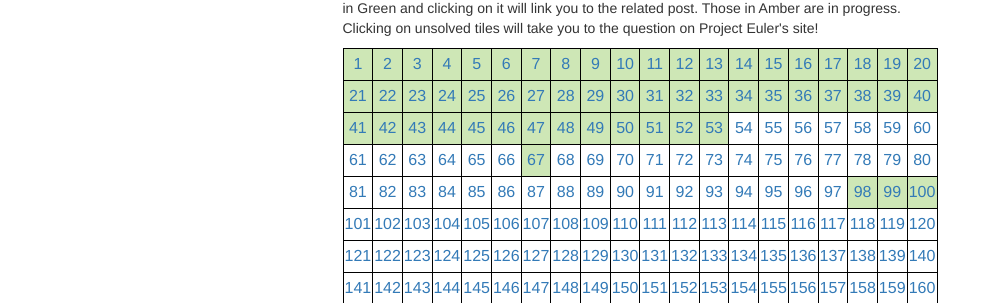
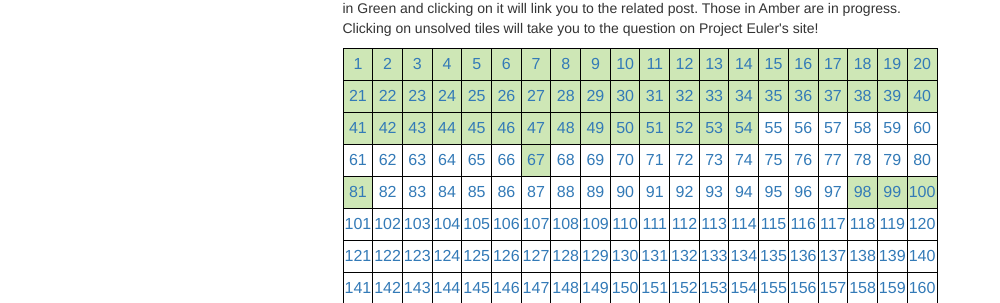
Before and after one commit to sspeng/jkschin.github.io, a Jekyll site: the page built from euler/index.html, in a window 1280 px wide. Shown: the part 222-525 px from the top of the page, without its empty margins (0-1000 px from the left). Built offline with Jekyll 4.4.1, drawn with Linux system fonts in a browser that asks for light colours; nearby versions of some CDN libraries.

Commit message:
Updated Euler green boxes

```diff
--- a/euler/index.html
+++ b/euler/index.html
@@ -63,7 +63,7 @@ layout: default
 		<td class="problem_solved"><a href={% post_url 2016-01-24-project-euler-1-to-100 %}>51</a></td>
 		<td class="problem_solved"><a href={% post_url 2016-01-24-project-euler-1-to-100 %}>52</a></td>
 		<td class="problem_solved"><a href={% post_url 2016-01-24-project-euler-1-to-100 %}>53</a></td>
-		<td class="problem_unsolved"><a href="https://projecteuler.net/problem=54">54</a></td>
+		<td class="problem_solved"><a href={% post_url 2016-01-24-project-euler-1-to-100 %}>54</a></td>
 		<td class="problem_unsolved"><a href="https://projecteuler.net/problem=55">55</a></td>
 		<td class="problem_unsolved"><a href="https://projecteuler.net/problem=56">56</a></td>
 		<td class="problem_unsolved"><a href="https://projecteuler.net/problem=57">57</a></td>
@@ -94,7 +94,7 @@ layout: default
 		<td class="problem_unsolved"><a href="https://projecteuler.net/problem=80">80</a></td>
 		</tr>
 		<tr>
-		<td class="problem_unsolved"><a href="https://projecteuler.net/problem=81">81</a></td>
+		<td class="problem_solved"><a href={% post_url 2016-01-24-project-euler-1-to-100 %}>81</a></td>
 		<td class="problem_unsolved"><a href="https://projecteuler.net/problem=82">82</a></td>
 		<td class="problem_unsolved"><a href="https://projecteuler.net/problem=83">83</a></td>
 		<td class="problem_unsolved"><a href="https://projecteuler.net/problem=84">84</a></td>
```
